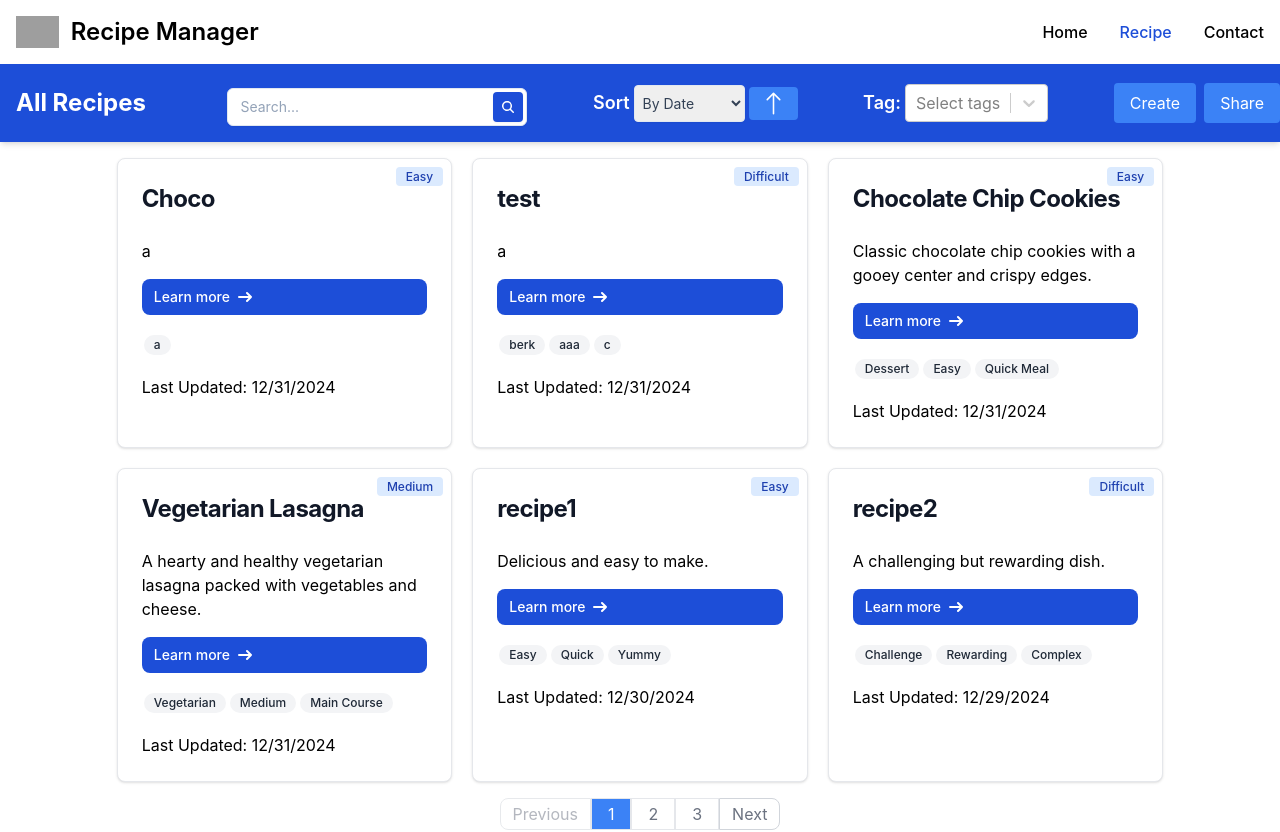
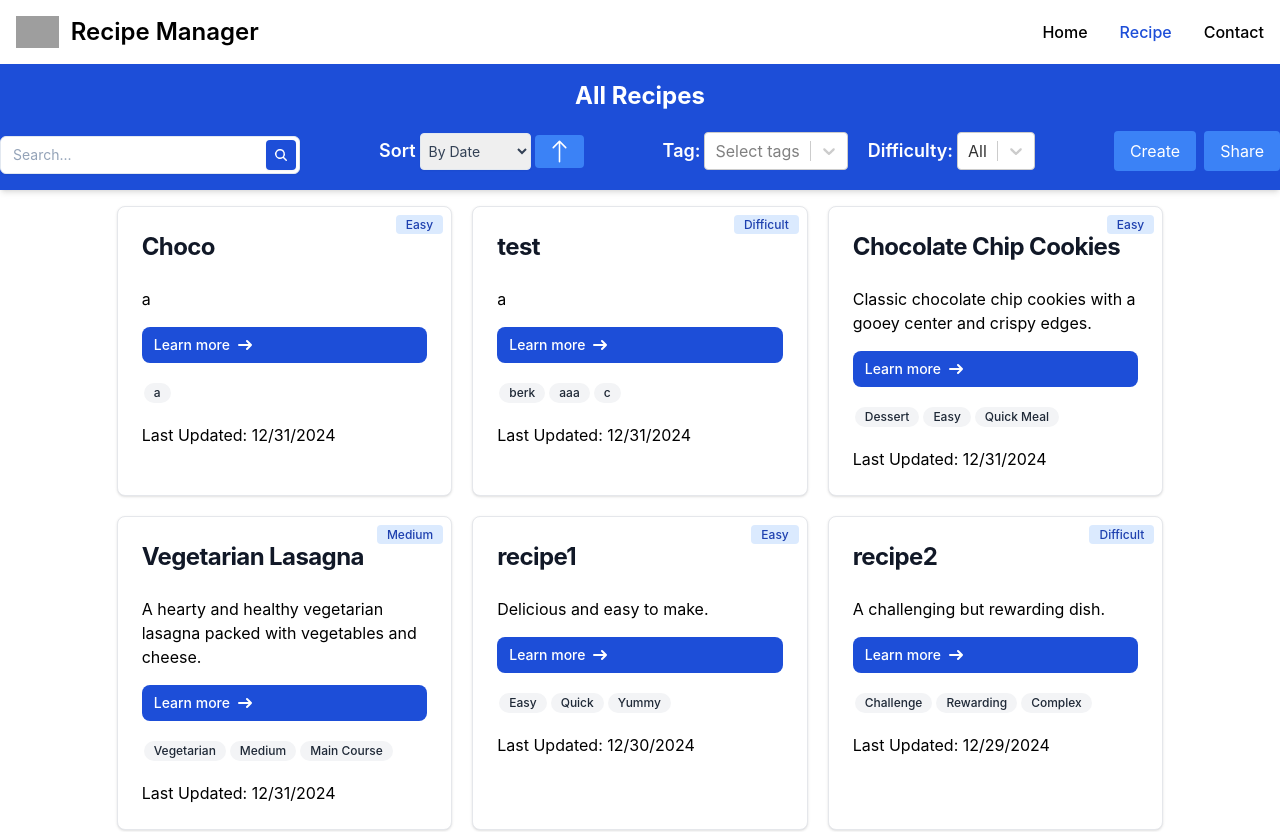
Before and after one commit to HuseynJafarli/Recipe-Manager-App-React, a React (Create React App) app: page /recipe in a window 1280 px wide. Shown: the top 832 px of the page. Built offline with nearby package versions, Linux system fonts and the light colour scheme; data requests are answered from the project's data file; grey boxes are pictures that could not be loaded.

Commit message:
filter by difficulty added

```diff
--- a/src/components/Recipe/Recipe.jsx
+++ b/src/components/Recipe/Recipe.jsx
@@ -21,6 +21,7 @@ function Recipe() {
   const [itemsPerPage,] = React.useState(6);
   const [allTags, setAllTags] = React.useState({});
   const [selectedTags, setSelectedTags] = React.useState([]);
+  const [selectedDiff, setSelectedDiff] = React.useState({value: 'all', label: 'All'});
   const [isFiltered, setIsFiltered] = React.useState(false);
   const [filteredData, setFilteredData] = React.useState([]);
   const { valueToRefresh } = useContext(AppContext);
@@ -197,10 +198,24 @@ function Recipe() {
     handleSort();
   }, [sortKey, ordering, handleSort]);
 
-  const handleFilterChange = (selected) => {
+  const handleTagFilter = (selected) => {
     setSelectedTags(selected);
     if (selected.length !== 0) {
       setFilteredData(allData.filter(item => selected.every(tag => item.tags.includes(tag.label))));
+      setIsFiltered(true)
+    } else {
+      setIsFiltered(false)
+    }
+  };
+
+  const handleDiffFilter = (selected) => {
+    setSelectedDiff(selected);
+    if (selected) {
+      if (selected.label === 'All') {
+        setFilteredData(allData);
+        return
+      }
+      setFilteredData(allData.filter(item => item.difficulty === selected.label));
       setIsFiltered(true)
     } else {
       setIsFiltered(false)
@@ -212,10 +227,10 @@ function Recipe() {
     <>
       {isOpen && <CreateRecipe setIsOpen={setIsOpen} />}
       <header className="bg-blue-700 text-white py-4 w-full shadow-md ">
-        <div className='flex flex-col gap-4 lg:flex-row justify-between items-center container mx-auto'>
-          <div className=" px-4">
+          <div className="text-center pb-4">
             <h1 className="text-2xl font-bold">All Recipes</h1>
           </div>
+        <div className='flex flex-col gap-4 lg:flex-row justify-between items-center container mx-auto'>
           <div>
             <div className="w-full max-w-sm min-w-[300px]">
               <form method='get' className="relative mt-2" onSubmit={handleSearch}>
@@ -268,8 +283,9 @@ function Recipe() {
 
           <div className='flex gap-1 items-center'>
             <h3 className='text-lg font-semibold'>Tag: </h3>
-
-            <Select isMulti options={allTags} value={selectedTags} onChange={handleFilterChange} placeholder="Select tags" classNamePrefix="my-multi-select" className='text-black max-w-[400px]' />
+            <Select isMulti options={allTags} value={selectedTags} onChange={handleTagFilter} placeholder="Select tags" classNamePrefix="my-multi-select" className='text-black max-w-[400px]' />
+            <h3 className='text-lg font-semibold ml-4'>Difficulty: </h3>
+            <Select options={[{value: 'all', label: 'All'} ,{ value: 'easy', label: 'Easy' }, { value: 'medium', label: 'Medium' }, { value: 'difficult', label: 'Difficult' }]} defaultValue={{value: 'all', label: 'All'}} value={selectedDiff} onChange={handleDiffFilter} placeholder="Select difficulty" classNamePrefix="my-multi-select" className='text-black max-w-[400px]' />
           </div>
 
           <div className='flex gap-2'>
--- a/src/components/Recipe/RecipeCard.jsx
+++ b/src/components/Recipe/RecipeCard.jsx
@@ -69,6 +69,10 @@ function RecipeCard({ data, isSelected, onSelect  }) {
                 </div>
 
                 <div className='btn-group absolute bottom-[-10px] right-0 pb-2 pr-2 flex justify-end items-center gap-1'>
+                    <button className='mt-2'>
+                        <input onChange={() => onSelect(data)}
+                            id="select-recipe" type="checkbox" checked={isSelected} value="" className="w-6 h-9 text-blue-600 bg-gray-100 border-gray-300 focus:ring-blue-500 rounded-xl p-2" />
+                    </button>
                     <button onClick={deleteHandler} className='bg-red-500 text-white rounded-xl p-2'>
                         <svg xmlns="http://www.w3.org/2000/svg" width="16" height="16" fill="currentColor" className="bi bi-trash3" viewBox="0 0 16 16">
                             <path d="M6.5 1h3a.5.5 0 0 1 .5.5v1H6v-1a.5.5 0 0 1 .5-.5M11 2.5v-1A1.5 1.5 0 0 0 9.5 0h-3A1.5 1.5 0 0 0 5 1.5v1H1.5a.5.5 0 0 0 0 1h.538l.853 10.66A2 2 0 0 0 4.885 16h6.23a2 2 0 0 0 1.994-1.84l.853-10.66h.538a.5.5 0 0 0 0-1zm1.958 1-.846 10.58a1 1 0 0 1-.997.92h-6.23a1 1 0 0 1-.997-.92L3.042 3.5zm-7.487 1a.5.5 0 0 1 .528.47l.5 8.5a.5.5 0 0 1-.998.06L5 5.03a.5.5 0 0 1 .47-.53Zm5.058 0a.5.5 0 0 1 .47.53l-.5 8.5a.5.5 0 1 1-.998-.06l.5-8.5a.5.5 0 0 1 .528-.47M8 4.5a.5.5 0 0 1 .5.5v8.5a.5.5 0 0 1-1 0V5a.5.5 0 0 1 .5-.5" />
@@ -78,10 +82,6 @@ function RecipeCard({ data, isSelected, onSelect  }) {
                         <svg xmlns="http://www.w3.org/2000/svg" width="16" height="16" fill="currentColor" className="bi bi-pencil" viewBox="0 0 16 16">
                             <path d="M12.146.146a.5.5 0 0 1 .708 0l3 3a.5.5 0 0 1 0 .708l-10 10a.5.5 0 0 1-.168.11l-5 2a.5.5 0 0 1-.65-.65l2-5a.5.5 0 0 1 .11-.168zM11.207 2.5 13.5 4.793 14.793 3.5 12.5 1.207zm1.586 3L10.5 3.207 4 9.707V10h.5a.5.5 0 0 1 .5.5v.5h.5a.5.5 0 0 1 .5.5v.5h.293zm-9.761 5.175-.106.106-1.528 3.821 3.821-1.528.106-.106A.5.5 0 0 1 5 12.5V12h-.5a.5.5 0 0 1-.5-.5V11h-.5a.5.5 0 0 1-.468-.325" />
                         </svg>
-                    </button>
-                    <button>
-                        <input onChange={() => onSelect(data)}
-                            id="select-recipe" type="checkbox" checked={isSelected} value="" className="w-6 h-9 text-blue-600 bg-gray-100 border-gray-300 focus:ring-blue-500 rounded-xl p-2" />
                     </button>
 
                 </div>
```
